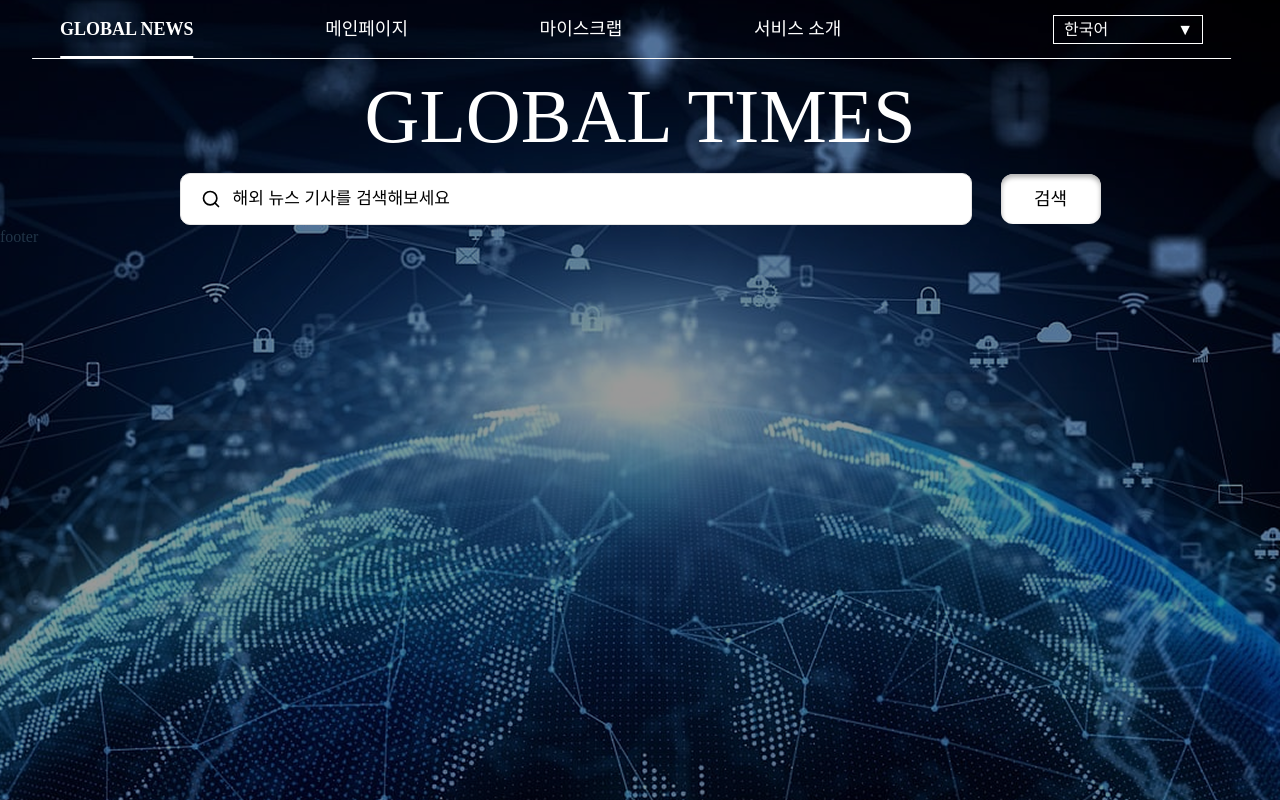
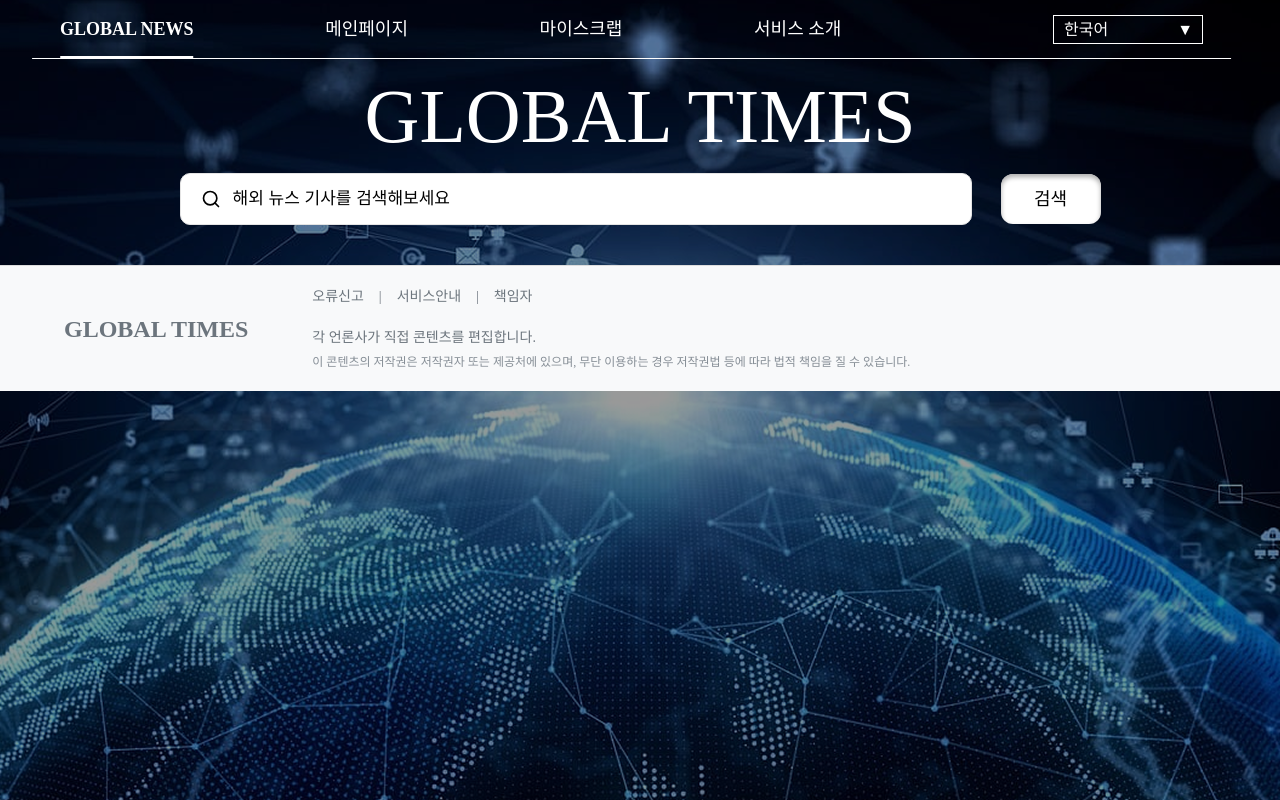
Before and after one commit to SKU-GlobalTimes/GlobalTimes_FE, a React (Vite) app in the folder FrontEnd/: page / in a window 1280 px wide. Built offline with nearby package versions, Linux system fonts and the light colour scheme.

Commit message:
✨Feat: footer ui 구현

```diff
--- a/FrontEnd/src/components/commons/footer/Footer.jsx
+++ b/FrontEnd/src/components/commons/footer/Footer.jsx
@@ -1,10 +1,25 @@
-
+import styles from "./Footer.module.css";
 
 export default function Footer() {
-
-    return(
-        <>
-            footer
-        </>
-    )
+  return (
+    <div className={styles.footerContainer}>
+        <h2>GLOBAL TIMES</h2>
+      <footer className={styles.footer}>
+        <div className={styles.links}>
+          <p>오류신고</p>
+          <p>|</p>
+          <p>서비스안내</p>
+          <p>|</p>
+          <p>책임자 </p>
+        </div>
+        <div className={styles.info}>
+          각 언론사가 직접 콘텐츠를 편집합니다.
+        </div>
+        <div className={styles.copyright}>
+          이 콘텐츠의 저작권은 저작권자 또는 제공처에 있으며, 무단 이용하는 경우
+          저작권법 등에 따라 법적 책임을 질 수 있습니다.
+        </div>
+      </footer>
+    </div>
+  );
 }
--- /dev/null
+++ b/FrontEnd/src/components/commons/footer/Footer.module.css
@@ -0,0 +1,47 @@
+.footerContainer {
+  display: flex;
+  justify-content: space-between;
+  align-items: center;
+  width: 100%;
+  padding: 20px 0;
+  background: #f8f9fa;
+  text-align: center;
+  font-size: 14px;
+  color: #6c757d;
+  border-top: 1px solid #ddd;
+  margin-top: 40px;
+}
+
+.footerContainer h2 {
+  font-size: 24px;
+  font-weight: bold;
+  margin-left: 5%;
+}
+
+.footer {
+    display: flex;
+    flex-direction: column;
+    align-items: flex-start;
+    flex: 1;
+    margin-left: 5%;
+  }
+
+.links {
+  display: flex;
+  justify-content: center;
+  gap: 15px;
+  margin-bottom: 20px;
+}
+
+.links a:hover {
+  text-decoration: underline;
+}
+
+.info {
+  margin-bottom: 5px;
+}
+
+.copyright {
+  font-size: 12px;
+  color: #868e96;
+}
```
